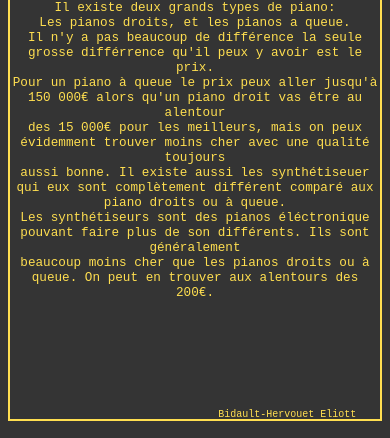
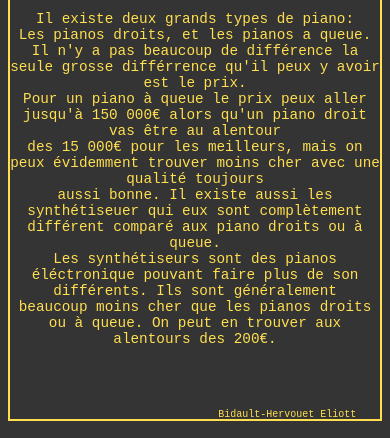
Before and after one commit to eli-ott/snt, a plain HTML site: page index.html in a window 390 px wide. Shown: the part 406-844 px from the top of the page. Drawn offline with nearby package versions, Linux system fonts and the light colour scheme.

Commit message:
Update main.css

```diff
--- a/main.css
+++ b/main.css
@@ -27,9 +27,9 @@ body{
   :root{
     --headerFontSize: 7vh;
     --secondHeaderFontSize: 3vh;
-    --mainContentFontSize: 1.5vh;
+    --mainContentFontSize: 1.7vh;
     --menuHeight: 7vh;
-    --linksMargin: 1vh;
+    --linksMargin: 1.2vh;
   }
 }
 @media screen and (min-width: 801px){
```
